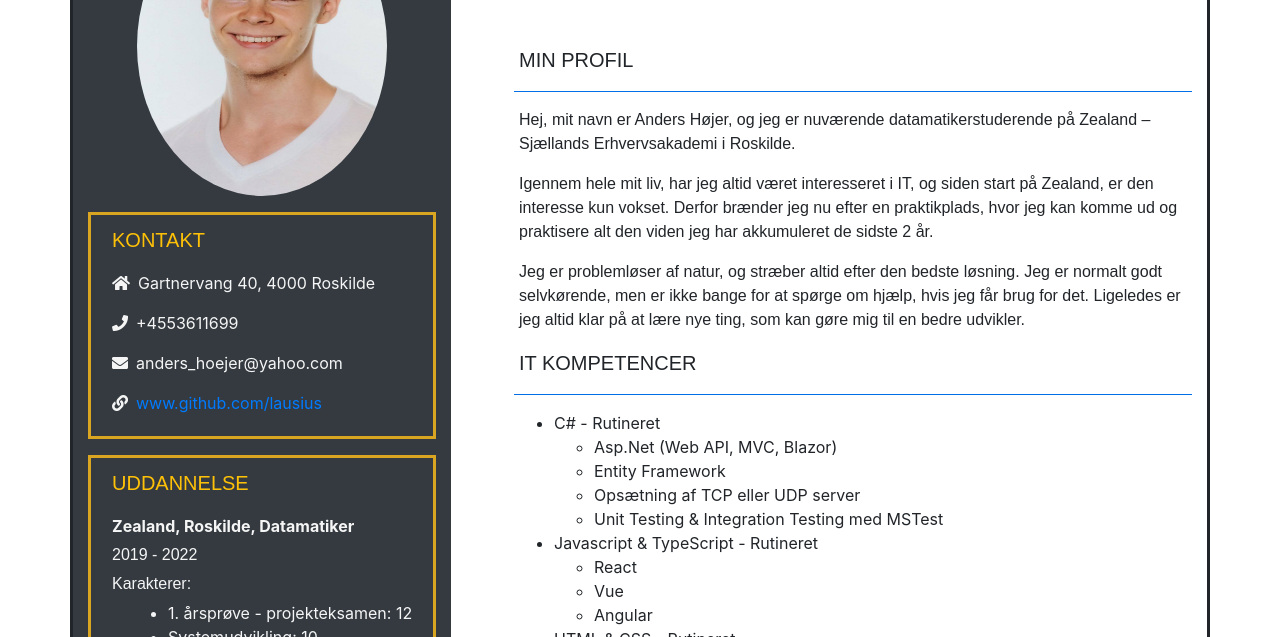
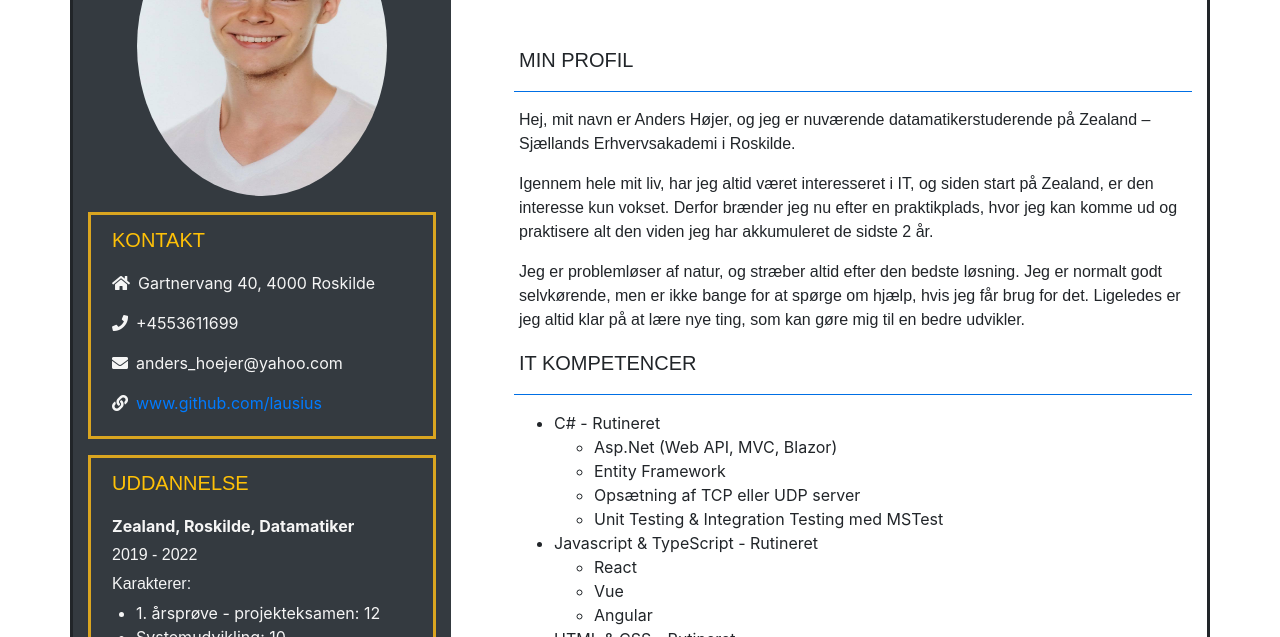
Before and after one commit to Lausius/CV-Hjemmeside, a plain HTML site: page index.html in a window 1280 px wide. Shown: the part 163-800 px from the top of the page. Drawn offline with nearby package versions, Linux system fonts and the light colour scheme.

Commit message:
fixed list indentation

```diff
--- a/style.css
+++ b/style.css
@@ -12,9 +12,7 @@
 .profil-tekst {
   margin-bottom: 1rem;
 }
-.box li {
-  margin-left: 2rem;
-}
+
 
 p {
   margin: 5px;
```
Also changed, not shown: index.html (+3 -9 lines).
